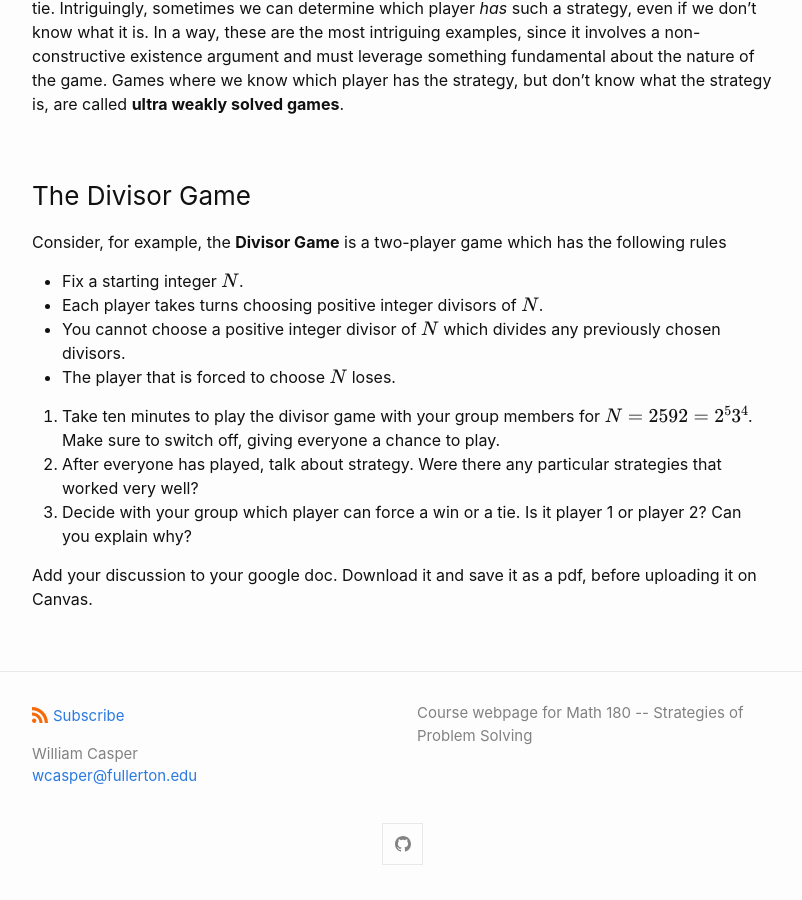
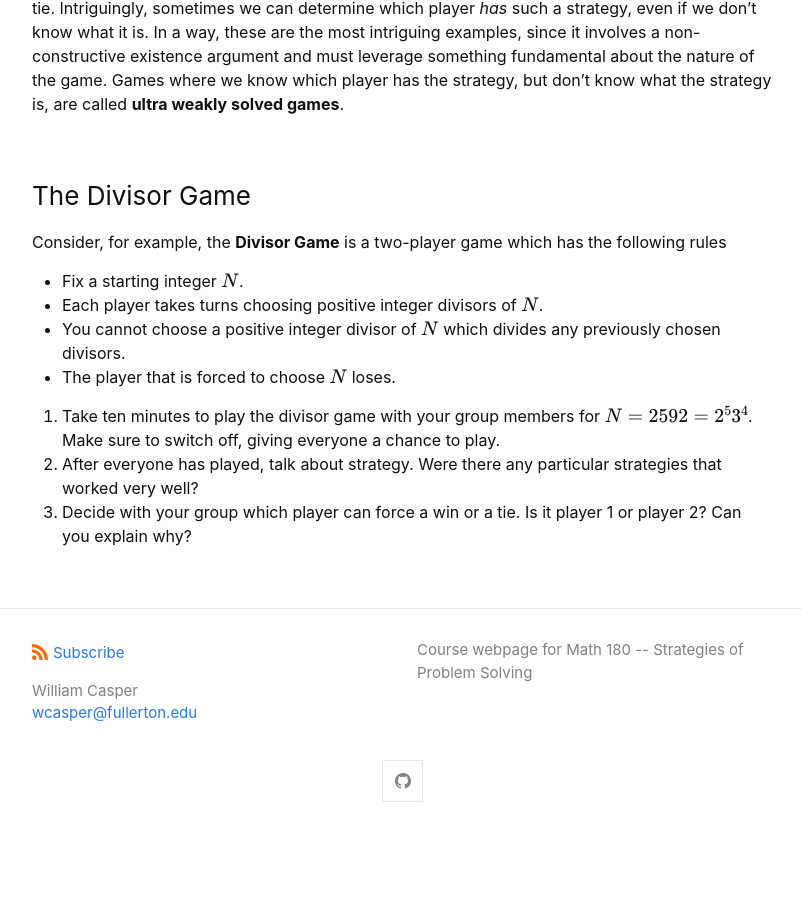
Before and after one commit to wcasper/math180fall2021, a Jekyll site: the page built from _modules/tic-tac-toe/weakly-solved-games.md, in a window 1280 px wide and 900 px high, scrolled down 641 px. Shown: the whole window, without its empty margins (238-1040 px from the left). Built offline with Jekyll 4.4.1, drawn with Linux system fonts in a browser that asks for light colours; after the commit the page ends 1478 px from its top, so only the background shows below that.

Commit message:
removed instruction to add discussion

```diff
--- a/_modules/tic-tac-toe/weakly-solved-games.md
+++ b/_modules/tic-tac-toe/weakly-solved-games.md
@@ -26,5 +26,3 @@ Consider, for example, the **Divisor Game** is a two-player game which has the f
 Make sure to switch off, giving everyone a chance to play.
 2. After everyone has played, talk about strategy.  Were there any particular strategies that worked very well?
 3. Decide with your group which player can force a win or a tie.  Is it player 1 or player 2?  Can you explain why?
-
-Add your discussion to your google doc.  Download it and save it as a pdf, before uploading it on Canvas.
```
